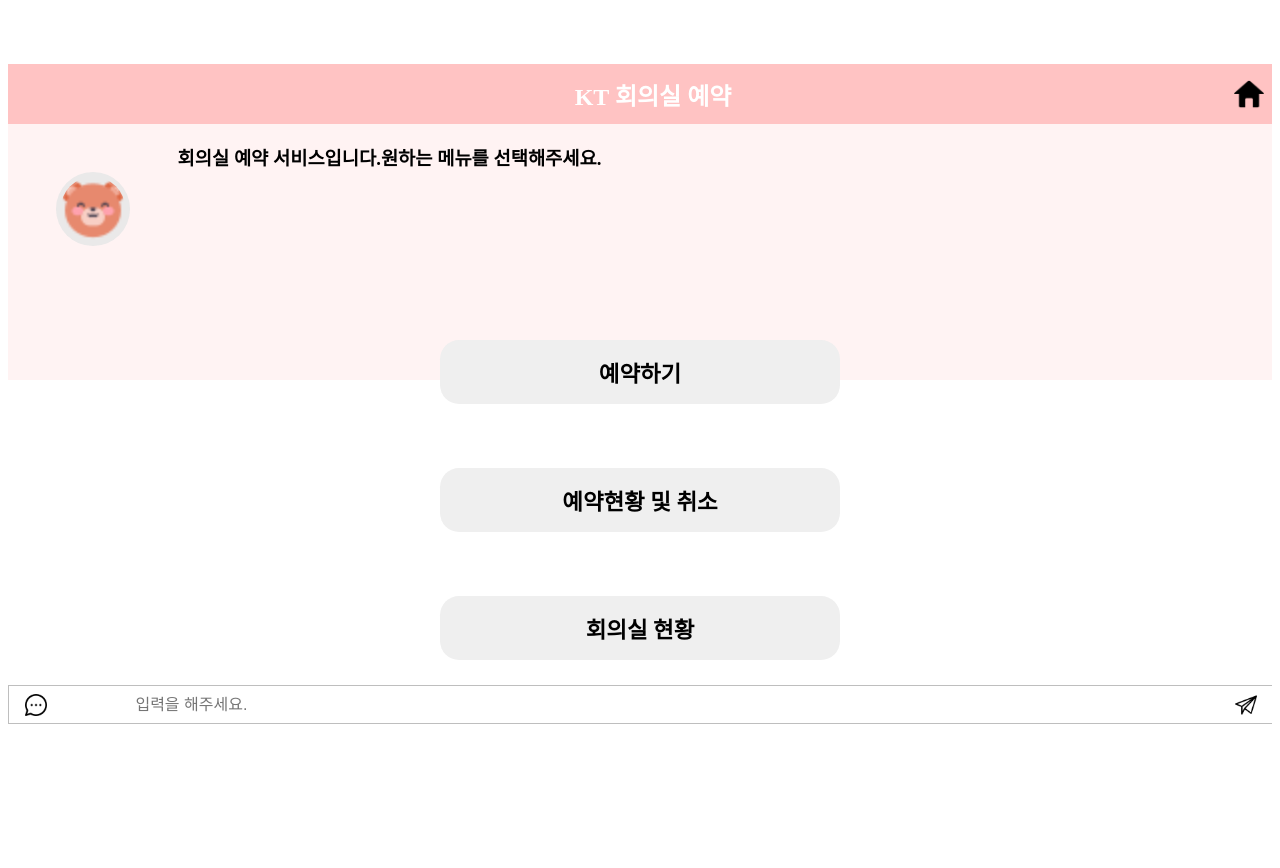
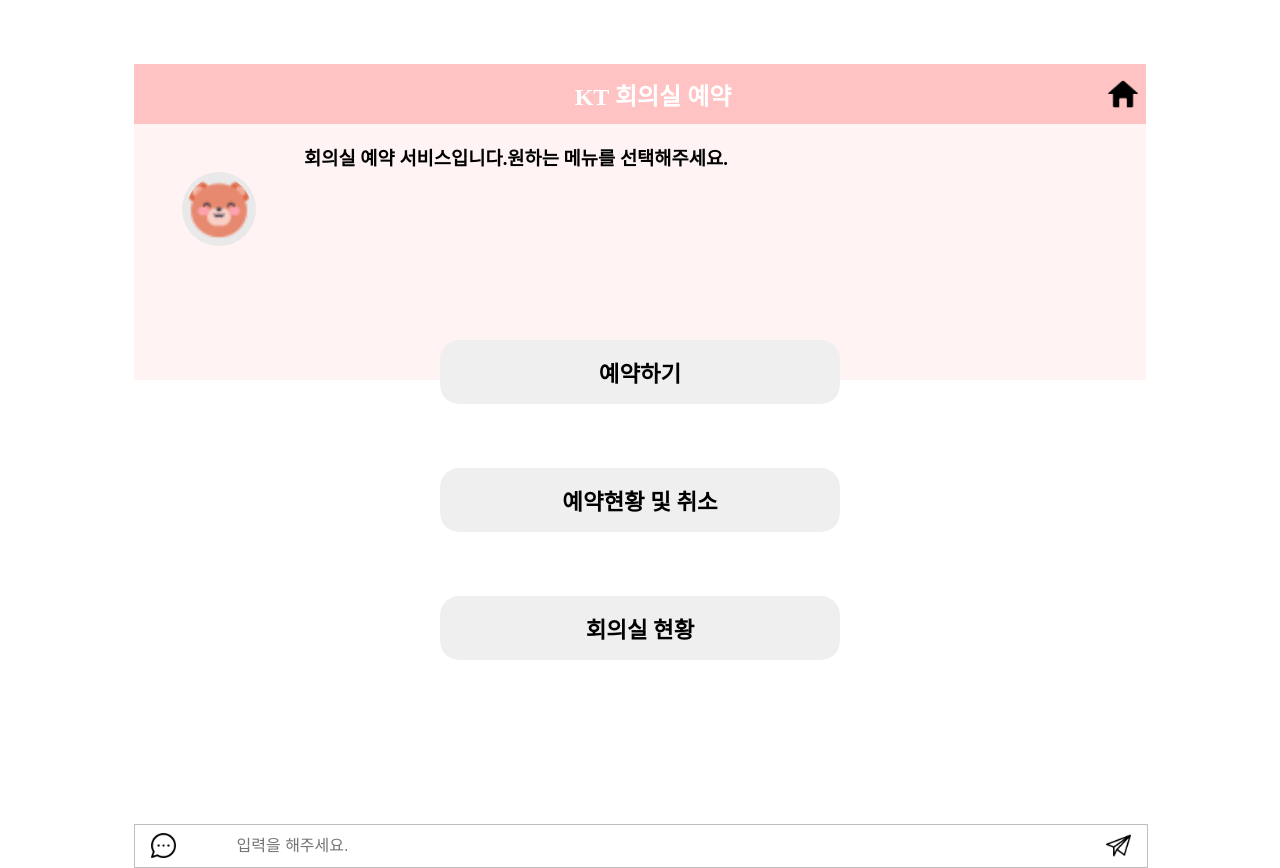
Before and after one commit to jae464/caravan-project, a React (Create React App) app in the folder front/: page / in a window 1280 px wide. Before the commit the page ends 800 px from the top, so only its background shows below. Built offline with nearby package versions, Linux system fonts and the light colour scheme.

Commit message:
[FIX] 스크롤 수정

```diff
--- a/front/src/layouts/AppLayout/index.tsx
+++ b/front/src/layouts/AppLayout/index.tsx
@@ -19,11 +19,10 @@
 
 const MainContainer = styled.div`
     max-width: 1600px;
-    // width: 80%;
-    // height: 90vh;
+    width: 80%;
+    height: 90vh;
     min-height: 600px;
     max-height: 900px;
-    overflow: scroll;
     // border: 1px solid black;
     display: flex;
     flex-direction: column;
@@ -35,7 +34,9 @@
 `
 
 const Content = styled.div`
-    overflow: scroll;
+    // border: 1px solid black;
+    overflow-y: auto;
+    min-height: 700px;
 `
 
 export default AppLayout
--- a/front/src/layouts/ChatLayout/index.tsx
+++ b/front/src/layouts/ChatLayout/index.tsx
@@ -1,28 +1,41 @@
-import React from 'react'
+import React, { useState } from 'react'
 import styled from '@emotion/styled'
 const ChatLayout = () => {
+
+    const [chat, setChat] = useState([]);
+
+    const onClick = (e: any) => {
+        e.preventDefault()
+        console.log(e.target.value);
+        // setChat([...chat, e.target.value]);
+        // console.log(e.target.value)
+    }
+
+    const onChange = (e: any) => {
+        e.preventDefault();
+    }
   return (
     <ChatContainer>
         <MessageIcon src='http://localhost:3001/icon/messenger.png'/>
-        <ChatInput placeholder='입력을 해주세요.' />
-        <SendIcon src='http://localhost:3001/icon/send.png'/>
+        <ChatInput placeholder='입력을 해주세요.' onChange={onChange}/>
+        <SendIcon onClick={onClick} src='http://localhost:3001/icon/send.png'/>
     </ChatContainer>
   )
 }
 
 const ChatContainer = styled.div`
     display: flex;
-    position: absolute;
+    // position: absolute;
     width: 100%;
-    height: 2.3rem;
+    height: 2.6rem;
     // border: none;
-    overflow: scroll;
+    // overflow: scroll;
     bottom: 0px;
     padding: 0px;
     flex-direction: row;
     align-items: center;
     border: 1px solid #BEBEBE;
-    // background: white;
+    background: white;
     justify-content: space-between;
     // z-index: 1;
 
```
